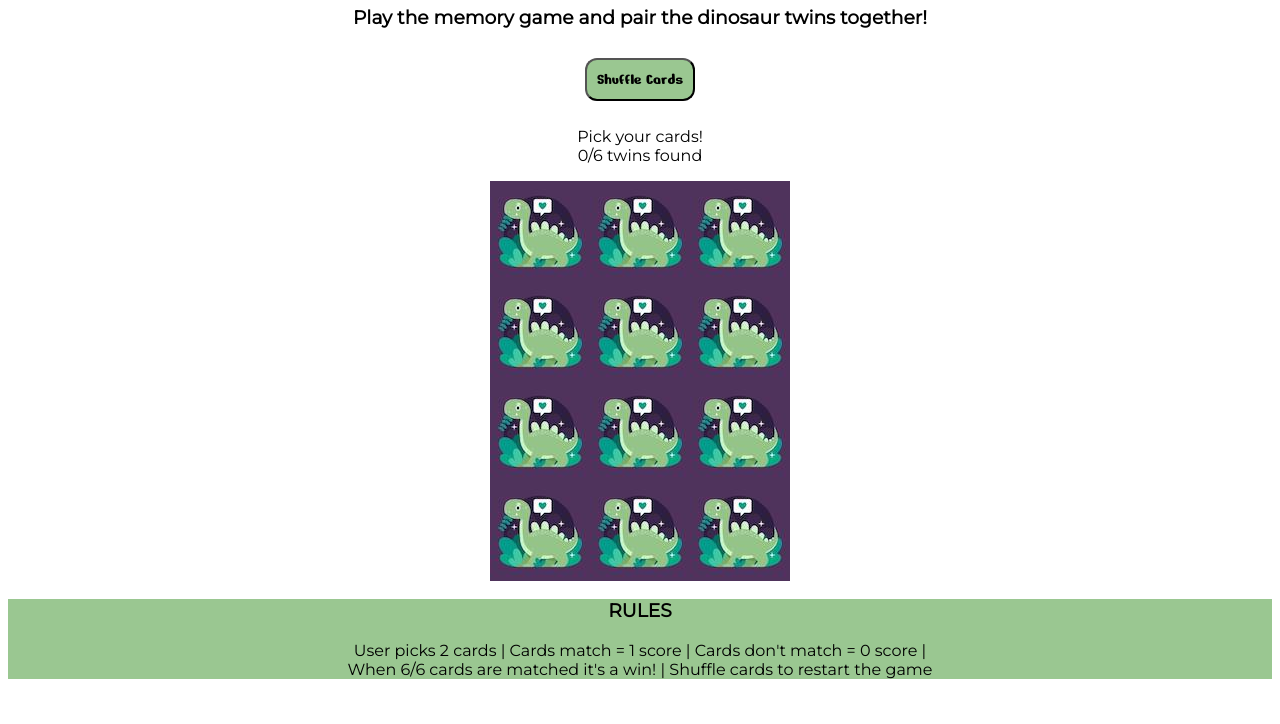
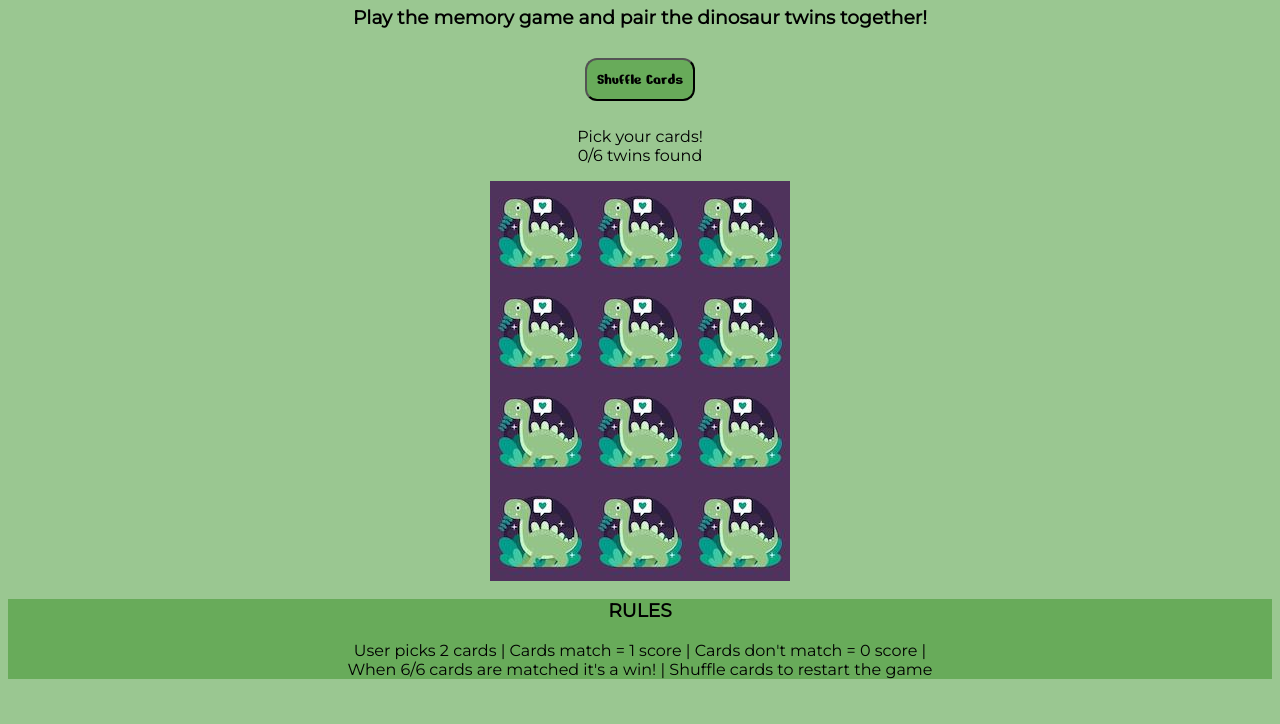
Before and after one commit to elsahelg/dinosaurs-memory-game, a plain HTML site: page index.html in a window 1280 px wide. Shown: the part 76-800 px from the top of the page. Drawn offline with Linux system fonts and the light colour scheme.

Commit message:
Add background color to match footer and button

```diff
--- a/assets/css/style.css
+++ b/assets/css/style.css
@@ -1,5 +1,5 @@
 body {
-    background: white;
+    background: rgba(57, 145, 38, 0.505);
     font-family: 'Montserrat', sans-serif;
     text-align: center;
 }
```
